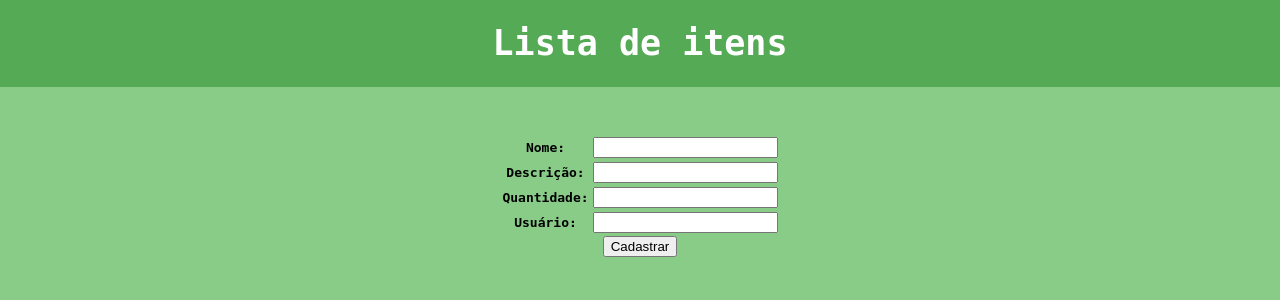
After one commit to ViktorR-BarreL/crud-django, a Django app: page /cadastro in a window 1280 px wide. The commit adds this page. Shown: the top 300 px of the page. Run offline with Django 3.2, Linux system fonts and the light colour scheme.

Commit message:
alterações no models.py e form.html; adição dos forms.py

```diff
--- /dev/null
+++ b/almoxarifado/forms.py
@@ -0,0 +1,7 @@
+from django import forms
+from .models import Almoxarifado
+
+class AlmoxarifadoForm(forms.ModelForm):
+    class Meta:
+        model = Almoxarifado
+        fields = ['nome', 'descrição', 'quantidade', 'usuário']
--- a/almoxarifado/models.py
+++ b/almoxarifado/models.py
@@ -2,10 +2,10 @@ from django.db import models
 
 class Almoxarifado(models.Model):
     id = models.AutoField(primary_key = True)
-    name = models.CharField(max_length=100)
-    description = models.CharField(max_length=100)
-    quantity = models.PositiveIntegerField()
-    user = models.CharField(max_length=100)
+    nome = models.CharField(max_length=100)
+    descrição = models.CharField(max_length=100)
+    quantidade = models.PositiveIntegerField()
+    usuário = models.CharField(max_length=100)
 
     def __str__(self):
         return self.name
--- /dev/null
+++ b/almoxarifado/static/form.css
@@ -0,0 +1,28 @@
+body{
+    background-color: #88CC88;
+}
+
+#cabeçalho{
+    background-color: #55AA55;
+    padding: 0;
+    top: 0;
+    left: 0;
+    right: 0;
+    position: absolute;
+}
+
+#titulo{
+    font-family: monospace;
+    text-align: center;
+    color: white;
+    text-decoration: none;
+    font-size: 35px;
+}
+
+#titulo:hover{
+    text-decoration-line: underline;
+}
+
+form{
+    font-family: monospace;
+}
--- a/almoxarifado/static/lista.css
+++ b/almoxarifado/static/lista.css
@@ -58,3 +58,7 @@ body{
 #icone:hover{
     opacity: 0.5;
 }
+
+#tabelaForm{
+    padding: 100px;
+}
--- /dev/null
+++ b/almoxarifado/templates/form.html
@@ -0,0 +1,29 @@
+{% load static %}
+<!DOCTYPE html>
+<html>
+<head>
+    <meta charset="utf-8"/>
+    <meta http-equiv="X-UA-Compatible" content="IE=edge">
+    <title>Lista</title>
+    <meta name="viewport" content="width=device-width, initial-scale=1">
+    <link rel="stylesheet" type="text/css" href="{% static 'form.css' %}"/>
+</head>
+<body>
+    <div id="cabeçalho">
+        <h1 id="titulo"><a href="{% url 'list_itens' %}" id="titulo">Lista de itens</a></h1>
+    </div>
+    <br><br><br><br><br><br><br>
+
+    <center>
+
+        <form method="POST">
+            {% csrf_token %}
+            <table id='formulario'>
+            {{ form.as_table }}
+            </table>
+            <button type="submit">Cadastrar</button>
+        </form>
+
+    </center>
+</body>
+</html>
--- a/almoxarifado/urls.py
+++ b/almoxarifado/urls.py
@@ -1,6 +1,7 @@
 from django.urls import path
-from .views import list_itens
+from .views import list_itens, create_itens
 
 urlpatterns = [
     path('', list_itens, name="list_itens"),
+    path('cadastro', create_itens, name="create_itens")
 ]
--- a/almoxarifado/views.py
+++ b/almoxarifado/views.py
@@ -1,6 +1,16 @@
-from django.shortcuts import render
+from django.shortcuts import render, redirect
 from .models import Almoxarifado
+from .forms import AlmoxarifadoForm
 
 def list_itens(request):
     itens = Almoxarifado.objects.all()
     return render(request, 'lista.html', {'itens': itens})
+
+def create_itens(request):
+    form = AlmoxarifadoForm(request.POST or None)
+
+    if form.is_valid():
+        form.save()
+        return redirect('list_itens')
+
+    return render(request, 'form.html', {'form':form})
```
Also changed, not shown: almoxarifado/templates/lista.html (+6 -6 lines), almoxarifado/migrations/0003_auto_20181201_1554.py (added), db.sqlite3.
